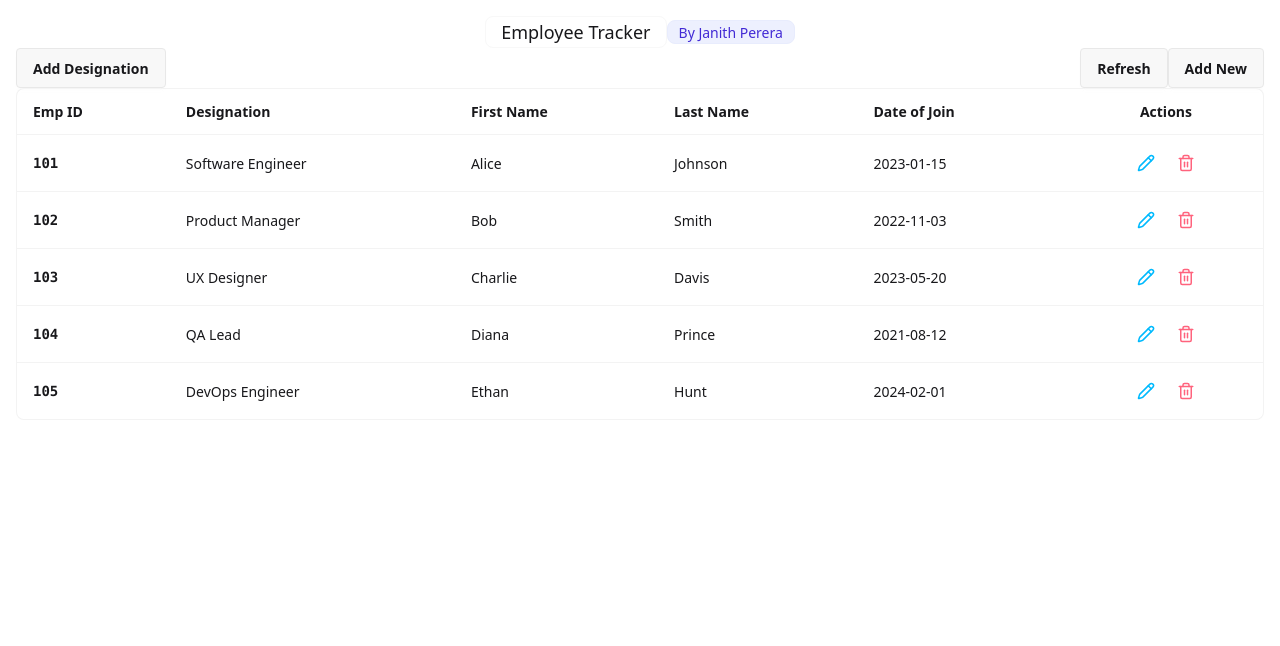
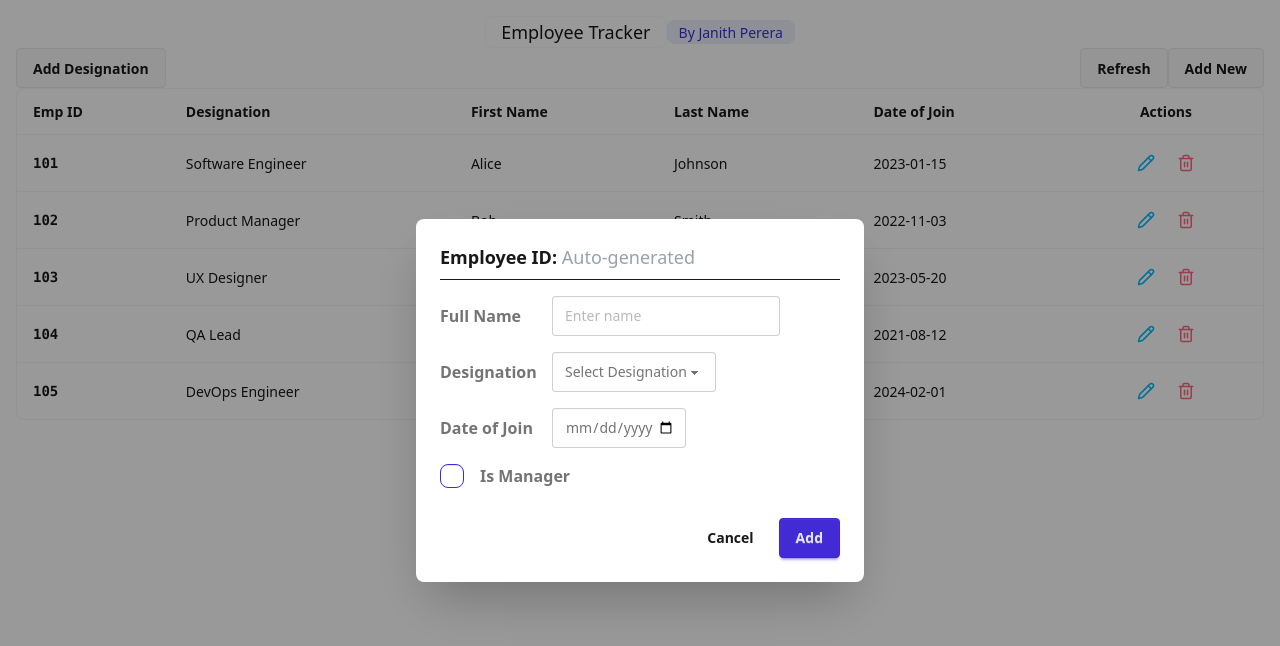
Before and after one commit to JanithPer/employee-app-test, a React (Vite) app in the folder frontend/: page / in a window 1280 px wide. Both pictures are taken after a click on the button 1145 px from the left and 163 px from the top of the page. Shown: the top 646 px of the page. Built offline with nearby package versions, Linux system fonts and the light colour scheme.

Commit message:
more ui updates- dialog boxes

```diff
--- a/frontend/src/App.jsx
+++ b/frontend/src/App.jsx
@@ -1,8 +1,9 @@
 import { useState } from 'react'
 import EmployeeTable from './components/EmployeeTable'
+import AddEmployeeModal from './components/AddEmployeeModal';
 
 function App() {
-  const [count, setCount] = useState(0)
+  const [isAddModalOpen, setIsAddModalOpen] = useState(false);
 
   return (
     <div className='m-4'>
@@ -17,12 +18,22 @@ function App() {
         <button className="btn">Add Designation</button>
         <div>
           <button className="btn">Refresh</button>
-          <button className="btn">Add New</button>
+          <button
+          className="btn"
+          onClick={() => {setIsAddModalOpen(true)}}
+          >
+            Add New
+          </button>
         </div>
       </div>
 
       <EmployeeTable />
 
+      {/* Modals */}
+          <AddEmployeeModal
+            isOpen={isAddModalOpen}
+            onClose={() => setIsAddModalOpen(false)}
+          />
     </div>
   )
 }
--- /dev/null
+++ b/frontend/src/components/AddEmployeeModal.jsx
@@ -0,0 +1,61 @@
+import React from 'react';
+
+const AddEmployeeModal = ({ isOpen, onClose }) => {
+  if (!isOpen) return null;
+
+  return (
+    <div className="modal modal-open">
+      <div className="modal-box max-w-md">
+        <h3 className="font-bold text-lg mb-4 border-b pb-2">Employee ID: <span className="text-gray-400 font-normal">Auto-generated</span></h3>
+
+        <form className="space-y-4">
+          {/* Full Name */}
+          <div className="form-control">
+            <label className="label cursor-pointer justify-start gap-4">
+              <span className="label-text w-24 font-semibold">Full Name</span>
+              <input type="text" className="input input-bordered flex-1" placeholder="Enter name" />
+            </label>
+          </div>
+
+          {/* Designation */}
+          <div className="form-control">
+            <label className="label cursor-pointer justify-start gap-4">
+              <span className="label-text w-24 font-semibold">Designation</span>
+              <select className="select select-bordered flex-1">
+                <option disabled selected>Select Designation</option>
+                <option>Software Engineer</option>
+                <option>Product Manager</option>
+                <option>Designer</option>
+              </select>
+            </label>
+          </div>
+
+          {/* Date of Join */}
+          <div className="form-control">
+            <label className="label cursor-pointer justify-start gap-4">
+              <span className="label-text w-24 font-semibold">Date of Join</span>
+              <input type="date" className="input input-bordered flex-1" />
+            </label>
+          </div>
+
+          {/* Is Manager Checkbox */}
+          <div className="form-control">
+            <label className="label cursor-pointer justify-start gap-4">
+              <input type="checkbox" className="checkbox checkbox-primary" />
+              <span className="label-text font-semibold">Is Manager</span>
+            </label>
+          </div>
+
+          {/* Action Buttons */}
+          <div className="modal-action">
+            <button type="button" className="btn btn-ghost" onClick={onClose}>Cancel</button>
+            <button type="submit" className="btn btn-primary">Add</button>
+          </div>
+        </form>
+      </div>
+      <div className="modal-backdrop" onClick={onClose}></div>
+    </div>
+  );
+};
+
+export default AddEmployeeModal;
--- /dev/null
+++ b/frontend/src/components/EditEmoloyeeModal.jsx
@@ -0,0 +1,61 @@
+import React from 'react';
+
+const EditEmployeeModal = ({ isOpen, onClose }) => {
+  if (!isOpen) return null;
+
+  return (
+    <div className="modal modal-open">
+      <div className="modal-box max-w-md">
+        <h3 className="font-bold text-lg mb-4 border-b pb-2">Employee ID: <span className="text-gray-400 font-normal">Auto-generated</span></h3>
+
+        <form className="space-y-4">
+          {/* Full Name */}
+          <div className="form-control">
+            <label className="label cursor-pointer justify-start gap-4">
+              <span className="label-text w-24 font-semibold">Full Name</span>
+              <input type="text" className="input input-bordered flex-1" placeholder="Enter name" />
+            </label>
+          </div>
+
+          {/* Designation */}
+          <div className="form-control">
+            <label className="label cursor-pointer justify-start gap-4">
+              <span className="label-text w-24 font-semibold">Designation</span>
+              <select className="select select-bordered flex-1">
+                <option disabled selected>Select Designation</option>
+                <option>Software Engineer</option>
+                <option>Product Manager</option>
+                <option>Designer</option>
+              </select>
+            </label>
+          </div>
+
+          {/* Date of Join */}
+          <div className="form-control">
+            <label className="label cursor-pointer justify-start gap-4">
+              <span className="label-text w-24 font-semibold">Date of Join</span>
+              <input type="date" className="input input-bordered flex-1" />
+            </label>
+          </div>
+
+          {/* Is Manager Checkbox */}
+          <div className="form-control">
+            <label className="label cursor-pointer justify-start gap-4">
+              <input type="checkbox" className="checkbox checkbox-primary" />
+              <span className="label-text font-semibold">Is Manager</span>
+            </label>
+          </div>
+
+          {/* Action Buttons */}
+          <div className="modal-action">
+            <button type="button" className="btn btn-ghost" onClick={onClose}>Cancel</button>
+            <button type="submit" className="btn btn-primary">Add</button>
+          </div>
+        </form>
+      </div>
+      <div className="modal-backdrop" onClick={onClose}></div>
+    </div>
+  );
+};
+
+export default EditEmployeeModal;
--- a/frontend/src/components/EmployeeTable.jsx
+++ b/frontend/src/components/EmployeeTable.jsx
@@ -1,7 +1,11 @@
-import React from 'react';
+import { useState } from 'react';
 import { Pencil, Trash2 } from 'lucide-react'; // Standard modern icons
+import EditEmployeeModal from './EditEmoloyeeModal';
 
 const EmployeeTable = () => {
+
+   const [isEditModalOpen, setIsEditModalOpen] = useState(false);
+
   const employees = [
     { id: "101", designation: "Software Engineer", firstName: "Alice", lastName: "Johnson", dateOfJoin: "2023-01-15" },
     { id: "102", designation: "Product Manager", firstName: "Bob", lastName: "Smith", dateOfJoin: "2022-11-03" },
@@ -35,7 +39,7 @@ const EmployeeTable = () => {
                 {/* Edit Button */}
                 <button
                   className="btn btn-ghost btn-sm btn-square tooltip"
-                  onClick={() => console.log('Edit', emp.id)}
+                  onClick={() => setIsEditModalOpen(true)}
                   data-tip="Edit Employee"
                 >
                   <Pencil size={18} className="text-info" />
@@ -54,6 +58,13 @@ const EmployeeTable = () => {
           ))}
         </tbody>
       </table>
+
+
+      {/* Modals */}
+        <EditEmployeeModal
+          isOpen={isEditModalOpen}
+          onClose={() => setIsEditModalOpen(false)}
+        />
     </div>
   );
 };
```
